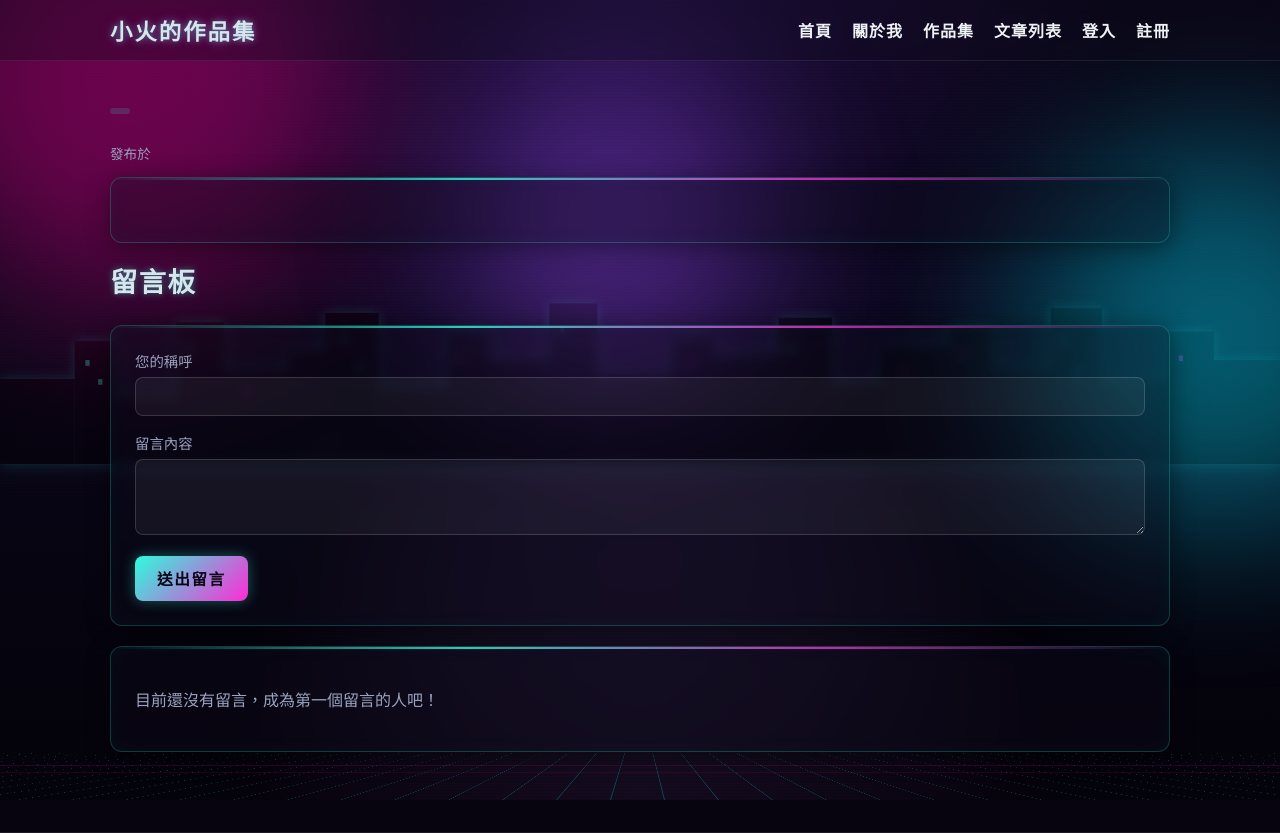
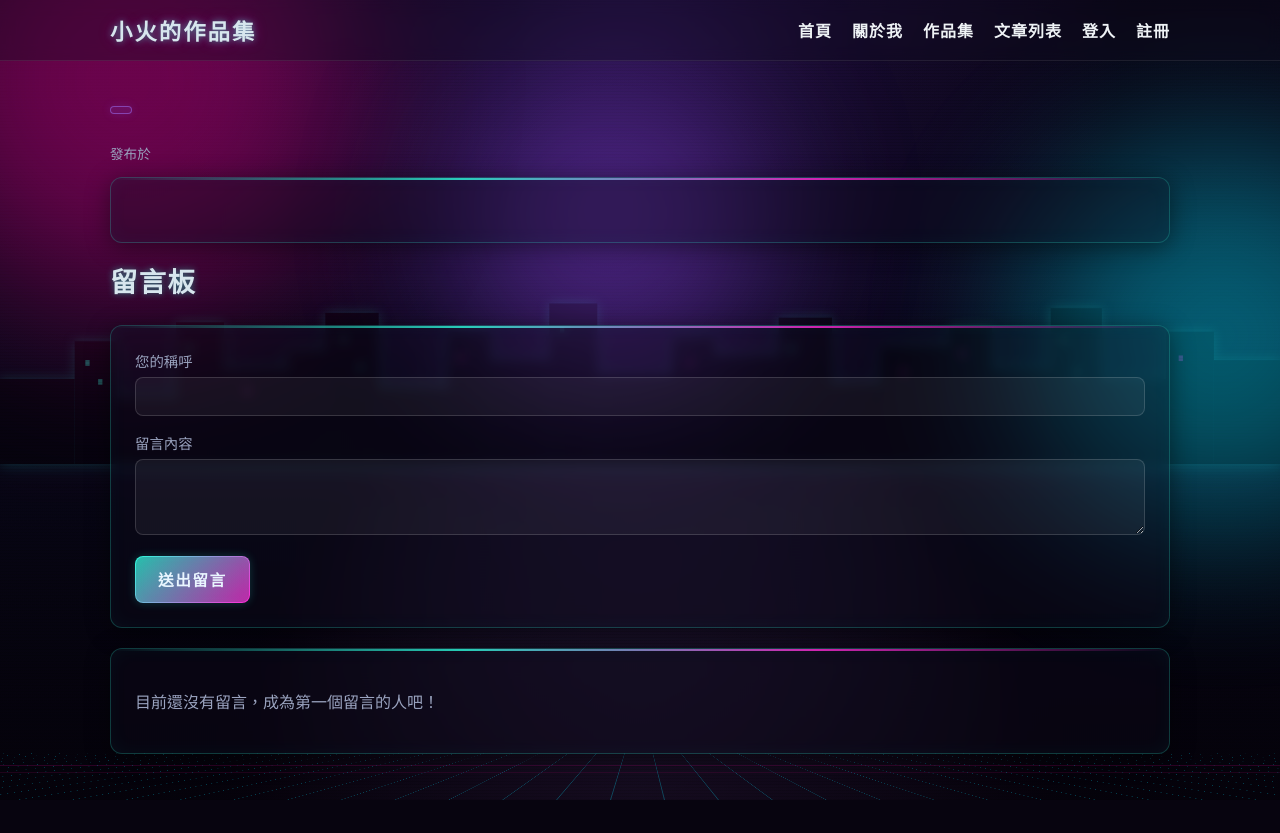
Before and after one commit to cooldragonboat/genai_FP, a Node project: template views/article-detail.ejs in a window 1280 px wide. Shown: the top 833 px of the page. Run offline with Node 20 templates, Linux system fonts and the light colour scheme; the template is opened without the code that fills it, so the values that code supplies are empty; some libraries are stand-ins or nearby versions.

Commit message:
按鈕改為透明霓虹描邊、下拉選單選項深底亮字、分類標籤改淡紫霓虹膠囊
Co-Authored-By: Claude Opus 4.8 <noreply@anthropic.com>
Claude-Session: https://claude.ai/code/session_01Lxwi4GyyrmtLQJzSzfjpnB

```diff
--- a/public/css/style.css
+++ b/public/css/style.css
@@ -277,11 +277,13 @@ h2, h3 { font-family: 'Rajdhani', 'Noto Sans TC', sans-serif; letter-spacing: 0.
 
 a.btn, button.btn {
   display: inline-block;
-  background: linear-gradient(135deg, var(--neon-cyan), var(--neon-magenta));
-  color: #0a0414;
-  border: none;
+  border: 1px solid transparent;
+  border-radius: 8px;
+  background:
+    linear-gradient(rgba(16, 12, 30, 0.25), rgba(16, 12, 30, 0.25)) padding-box,
+    linear-gradient(135deg, var(--neon-cyan), var(--neon-magenta)) border-box;
+  color: #e9f6ff;
   padding: 11px 22px;
-  border-radius: 8px;
   font-family: 'Rajdhani', 'Noto Sans TC', sans-serif;
   font-weight: 700;
   font-size: 0.98rem;
@@ -289,22 +291,28 @@ a.btn, button.btn {
   text-transform: uppercase;
   cursor: pointer;
   text-decoration: none;
-  box-shadow: 0 0 14px rgba(45, 252, 220, 0.35);
-  transition: transform 0.15s, box-shadow 0.2s, filter 0.2s;
+  box-shadow: 0 0 10px rgba(45, 252, 220, 0.2), inset 0 0 12px rgba(45, 252, 220, 0.05);
+  transition: transform 0.15s, box-shadow 0.2s, color 0.2s;
 }
 a.btn:hover, button.btn:hover {
   transform: translateY(-2px);
-  filter: brightness(1.1);
-  box-shadow: 0 0 20px rgba(45, 252, 220, 0.6), 0 0 36px rgba(255, 43, 214, 0.4);
+  color: #fff;
+  box-shadow: 0 0 18px rgba(45, 252, 220, 0.5), 0 0 30px rgba(255, 43, 214, 0.35), inset 0 0 16px rgba(45, 252, 220, 0.12);
 }
-.btn-danger { background: linear-gradient(135deg, #ff7a7a, var(--danger)); color: #2a0606; box-shadow: 0 0 14px rgba(255, 92, 92, 0.4); }
+.btn-danger {
+  background:
+    linear-gradient(rgba(16, 12, 30, 0.25), rgba(16, 12, 30, 0.25)) padding-box,
+    linear-gradient(135deg, #ff8a8a, var(--danger)) border-box;
+  color: #ffd9d9;
+}
+.btn-danger:hover { box-shadow: 0 0 18px rgba(255, 92, 92, 0.5); }
 .btn-secondary {
-  background: transparent;
+  background: rgba(16, 12, 30, 0.25);
   color: var(--neon-cyan);
-  border: 1px solid var(--neon-cyan);
-  box-shadow: 0 0 12px rgba(45, 252, 220, 0.25), inset 0 0 12px rgba(45, 252, 220, 0.1);
+  border: 1px solid rgba(45, 252, 220, 0.6);
+  box-shadow: 0 0 10px rgba(45, 252, 220, 0.18), inset 0 0 12px rgba(45, 252, 220, 0.06);
 }
-.btn-secondary:hover { box-shadow: 0 0 20px rgba(45, 252, 220, 0.5), inset 0 0 18px rgba(45, 252, 220, 0.18); }
+.btn-secondary:hover { box-shadow: 0 0 18px rgba(45, 252, 220, 0.45), inset 0 0 16px rgba(45, 252, 220, 0.14); }
 .btn-sm { padding: 6px 12px; font-size: 0.85rem; }
 
 form .field { margin-bottom: 16px; }
@@ -322,6 +330,11 @@ input:focus, textarea:focus, select:focus {
   outline: none;
   border-color: var(--neon-cyan);
   box-shadow: 0 0 0 2px rgba(45, 252, 220, 0.25);
+}
+/* 下拉選單的選項：深底亮字，避免看不清楚 */
+select option {
+  background-color: #15121f;
+  color: #f0f0f5;
 }
 
 .errors {
@@ -382,6 +395,13 @@ th { color: var(--muted); font-weight: 600; }
   border-radius: 999px;
   font-size: 0.78rem;
   font-weight: 600;
+}
+.badge-cat {
+  background: rgba(140, 100, 255, 0.12);
+  border: 1px solid rgba(160, 120, 255, 0.5);
+  color: #cbb6ff;
+  letter-spacing: 1px;
+  box-shadow: 0 0 10px rgba(140, 100, 255, 0.18);
 }
 .badge-admin { background: rgba(255, 122, 48, 0.2); color: var(--neon-orange); }
 .badge-user { background: rgba(45, 252, 220, 0.15); color: var(--neon-cyan); }
--- a/views/article-detail.ejs
+++ b/views/article-detail.ejs
@@ -1,6 +1,6 @@
 <%- include('partials/header') %>
 
-<span class="badge badge-user"><%= article.category %></span>
+<span class="badge badge-cat"><%= article.category %></span>
 <h1 class="page-title"><%= article.title %></h1>
 <p style="color: var(--muted); font-size: 0.85rem;">發布於 <%= article.created_at %></p>
 
--- a/views/articles.ejs
+++ b/views/articles.ejs
@@ -16,7 +16,7 @@
 <div class="grid grid-2">
   <% articles.forEach(a => { %>
     <div class="card">
-      <span class="badge badge-user"><%= a.category %></span>
+      <span class="badge badge-cat"><%= a.category %></span>
       <h3><a href="/articles/<%= a.id %>" style="text-decoration: none;"><%= a.title %></a></h3>
       <p style="color: var(--muted);"><%= a.summary %></p>
       <p style="color: var(--muted); font-size: 0.8rem;"><%= a.created_at %></p>
--- a/views/portfolio.ejs
+++ b/views/portfolio.ejs
@@ -17,7 +17,7 @@
   <% items.forEach(p => { %>
     <div class="card">
       <h3><%= p.title %></h3>
-      <span class="badge badge-user"><%= p.category %></span>
+      <span class="badge badge-cat"><%= p.category %></span>
       <p style="color: var(--muted); margin-top: 10px;"><%= p.description %></p>
       <% if (p.link_url) { %><a class="btn btn-sm" href="<%= p.link_url %>" target="_blank">查看連結</a><% } %>
     </div>
```
